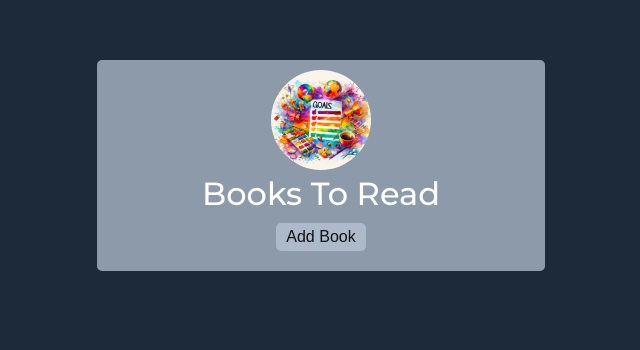
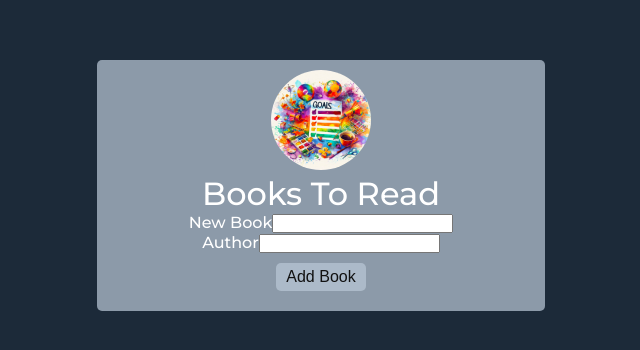
Before and after one commit to giacomo9999/react-and-ts_240103, a React (Vite) app: page / in a window 1280 px wide. Shown: the part 196-546 px from the top of the page, without its empty margins (319-959 px from the left). Built offline with nearby package versions, Linux system fonts and the light colour scheme.

Commit message:
Beginning to build form.

```diff
--- a/src/App.tsx
+++ b/src/App.tsx
@@ -3,6 +3,7 @@ import { useState } from "react";
 import BookList from "./components/BookList";
 import Header from "./components/Header";
 import goalsImg from "./assets/goals.jpg";
+import NewBook from "./components/NewBook";
 
 export type BookProps = {
   title: string;
@@ -22,6 +23,7 @@ export default function App() {
       };
       return [...prevBooks, newBook];
     });
+    console.log("App.tsx adding book...");
   }
 
   function handleDeleteBook(id: number) {
@@ -37,8 +39,9 @@ export default function App() {
       <Header image={{ src: goalsImg, alt: "picture of some books" }}>
         <h1>Books To Read</h1>
       </Header>
+      <NewBook addBook={handleAddBook} />
       <BookList bookInfo={books} onDeleteBook={handleDeleteBook} />
-      <button onClick={handleAddBook}>Add Book</button>
+      {/* <button onClick={handleAddBook}>Add Book</button> */}
     </main>
   );
 }
--- /dev/null
+++ b/src/components/NewBook.tsx
@@ -0,0 +1,27 @@
+import { FormEvent } from "react";
+
+type NewBookProps = {
+  addBook: (id: number) => void;
+};
+export default function NewBook({ addBook }: NewBookProps) {
+  function handleSubmit(e: FormEvent) {
+    e.preventDefault();
+    addBook(-999);
+    console.log("NewBook.tsx handling submit...");
+  }
+  return (
+    <form>
+      <p>
+        <label htmlFor="book">New Book</label>
+        <input id="book" type="text" />
+      </p>
+      <p>
+        <label htmlFor="author">Author</label>
+        <input id="author" type="text" />
+      </p>
+      <p>
+        <button onClick={handleSubmit}>Add Book</button>
+      </p>
+    </form>
+  );
+}
```
